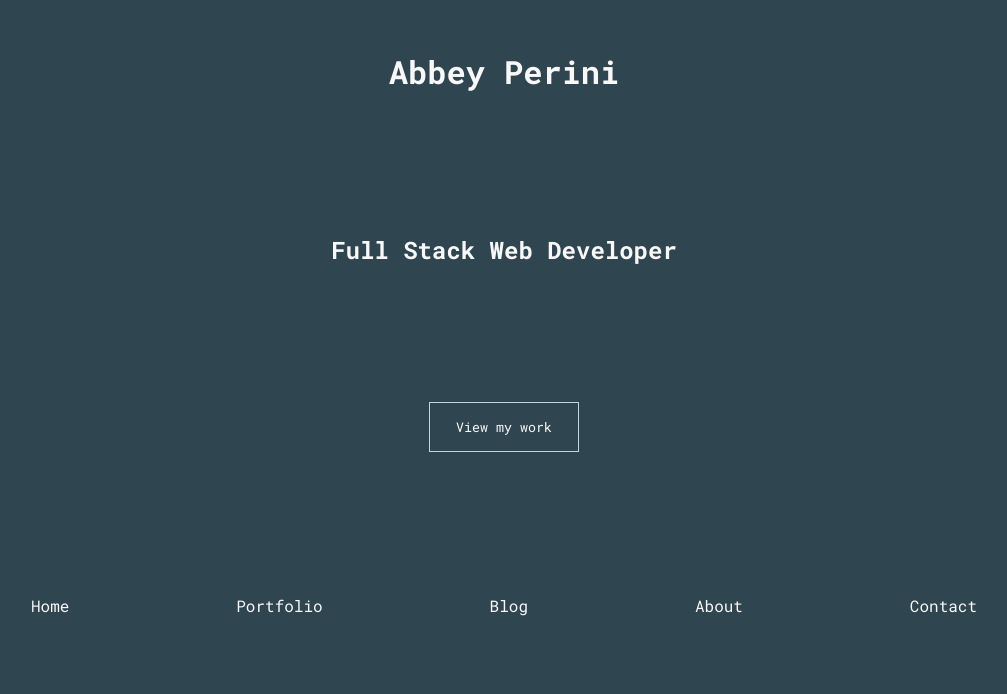
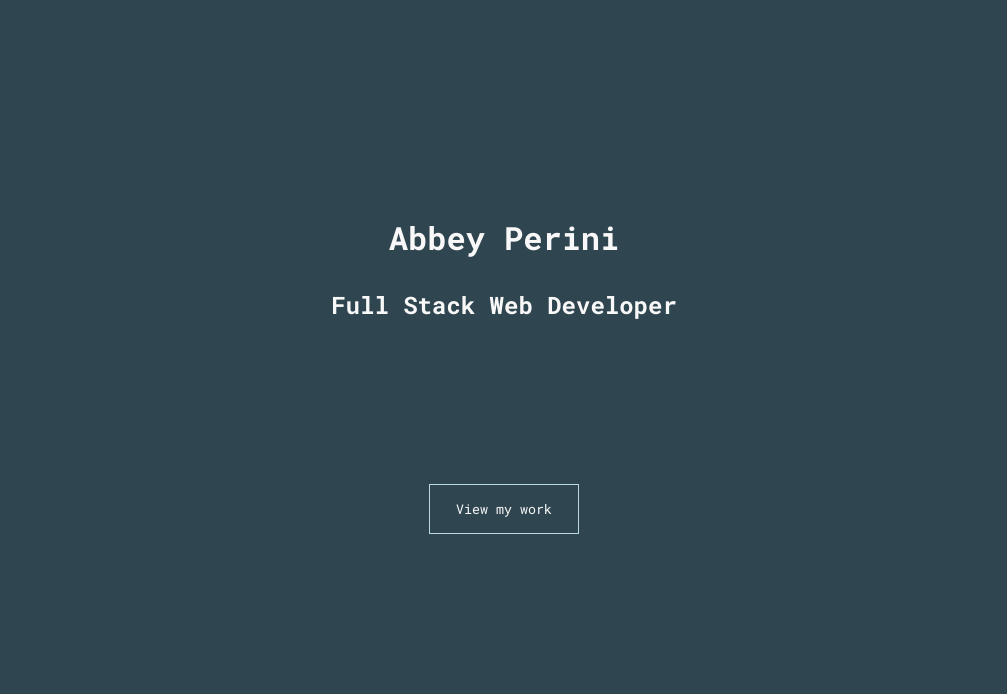
Before and after one commit to abbeyperini/Portfolio2.0, a React (Create React App) app in the folder portfolio/: page / in a window 1280 px wide. Shown: the part 106-800 px from the top of the page, without its empty margins (136-1143 px from the left). Built offline with nearby package versions, Linux system fonts and the light colour scheme.

Commit message:
header animations

```diff
--- a/portfolio/package.json
+++ b/portfolio/package.json
@@ -9,6 +9,7 @@
     "react": "^17.0.1",
     "react-dom": "^17.0.1",
     "react-scripts": "4.0.1",
+    "react-transition-group": "^1.2.1",
     "web-vitals": "^0.2.4"
   },
   "scripts": {
--- a/portfolio/src/App.css
+++ b/portfolio/src/App.css
@@ -10,23 +10,26 @@ header {
   display: grid;
   grid-template-areas:
   ". . ."
-  ". name ."
-  ". title ."
-  ". button ."
-  "nav nav nav";
+  ". text ."
+  ". button .";
   text-align: center;
   align-items: center;
-  grid-template-rows: .5fr 1fr 1fr 1fr 1fr;
-  height: 50rem;
+  grid-template-rows: 1fr 1fr 1fr .25fr;
+  width: 100%;
+  height: 100%;
+  position: absolute;
+}
+
+.header_text {
+  grid-area: text;
 }
 
 .header_name {
-  grid-area: name;
-  margin-bottom: 0;
+  padding: 20px;
 }
 
 .header_title {
-  grid-area: title;
+  padding: 10px;
 }
 
 .header_button {
@@ -43,9 +46,41 @@ nav {
   align-items: center;
   justify-content: space-evenly;
   grid-area: nav;
+  background-color: #2F4550;
+  padding: 20px;
 }
 
-.header_button:hover, .header_button:focus {
+.nav_button {
+  border: none;
+  background-color: #2F4550;
+  padding: 10px;
+  font-size: 18px;
+  border: solid 1px #B8DBD9;
+}
+
+.header_button:hover, .header_button:focus, .nav_button:hover, .nav_button:focus {
   background-color: #B8DBD9;
   color: #292929;
 }
+
+.header_testing {
+  margin: 300px;
+}
+
+.example-enter {
+  opacity: 0.01;
+}
+
+.example-enter.example-enter-active {
+  opacity: 1;
+  transition: opacity 500ms ease-in;
+}
+
+.example-leave {
+  opacity: 1;
+}
+
+.example-leave.example-leave-active {
+  opacity: 0.01;
+  transition: opacity 300ms ease-in;
+}
--- a/portfolio/src/App.js
+++ b/portfolio/src/App.js
@@ -1,10 +1,37 @@
 import './App.css';
+import React, { useState } from 'react';
 import Header from './components/Header';
+import NavBar from './components/NavBar';
+import Work from './components/Work';
+import Blog from './components/Blog';
+import About from './components/About';
+import Contact from './components/Contact';
+import { CSSTransitionGroup } from 'react-transition-group';
 
 function App() {
+  const [hidden, setHidden] = useState(false)
+
+  const hideHeader = () => {
+    if (hidden) {
+      setHidden(false)
+    } else if (!hidden) {
+      setHidden(true)
+    }
+  }
+
   return (
     <div className="App">
-      <Header/>
+      <CSSTransitionGroup
+        transitionName="example"
+        transitionEnterTimeout={500}
+        transitionLeaveTimeout={300}>
+        {!hidden && <Header key="1" hideHeader={hideHeader}/>}
+      </CSSTransitionGroup>
+      <NavBar hideHeader={hideHeader}/>
+      <Work />
+      <Blog />
+      <About />
+      <Contact />
     </div>
   );
 }
--- /dev/null
+++ b/portfolio/src/components/About.js
@@ -0,0 +1,9 @@
+import React from 'react';
+
+function About() {
+    return (
+        <p className="header_testing">About section here.</p>
+    )
+}
+
+export default About;
--- /dev/null
+++ b/portfolio/src/components/Blog.js
@@ -0,0 +1,9 @@
+import React from 'react';
+
+function Blog() {
+    return (
+        <p className="header_testing">Blog feed here.</p>
+    )
+}
+
+export default Blog;
--- /dev/null
+++ b/portfolio/src/components/Contact.js
@@ -0,0 +1,9 @@
+import React from 'react';
+
+function Contact() {
+    return (
+        <p className="header_testing">Contact form here.</p>
+    )
+}
+
+export default Contact;
--- a/portfolio/src/components/Header.js
+++ b/portfolio/src/components/Header.js
@@ -1,19 +1,18 @@
 import React from 'react';
 import '../App.css';
 
-function Header() {
+function Header(props) {
+    const handleOnClick = () => {
+        props.hideHeader()
+    }
+
     return (
         <header>
-            <h1 className="header_name">Abbey Perini</h1>
-            <h2 className="header_title">Full Stack Web Developer</h2>
-            <button className="header_button">View my work</button>
-            <nav>
-                <p>Home</p>
-                <p>Portfolio</p>
-                <p>Blog</p>
-                <p>About</p>
-                <p>Contact</p>
-            </nav>
+            <div className="header_text">
+                <h1 className="header_name">Abbey Perini</h1>
+                <h2 className="header_title">Full Stack Web Developer</h2>
+            </div>
+            <button className="header_button" onClick={handleOnClick}>View my work</button>
       </header>
     )
 }
--- /dev/null
+++ b/portfolio/src/components/NavBar.js
@@ -0,0 +1,19 @@
+import React from 'react';
+
+function NavBar(props) {
+    const handleOnClick = () => {
+        props.hideHeader()
+    }
+
+    return (
+        <nav>
+            <button className="nav_button" onClick={handleOnClick}><p>Home</p></button>
+            <p>Portfolio</p>
+            <p>Blog</p>
+            <p>About</p>
+            <p>Contact</p>
+        </nav>
+    )
+}
+
+export default NavBar;
--- /dev/null
+++ b/portfolio/src/components/Work.js
@@ -0,0 +1,9 @@
+import React from 'react';
+
+function Work() {
+    return (
+        <p className="header_testing">Portfolio section.</p>
+    )
+}
+
+export default Work;
--- a/portfolio/src/index.css
+++ b/portfolio/src/index.css
@@ -8,6 +8,11 @@ html, #root {
   font-family: 'Roboto Mono', monospace;
   background-color: #586F7C;
   color: #F9F8F8;
+  height: 100%;
+}
+
+body {
+  height: 100%;
 }
 
 button {
```
Also changed, not shown: 1 other file (tests, documents, lock files or other folders).
